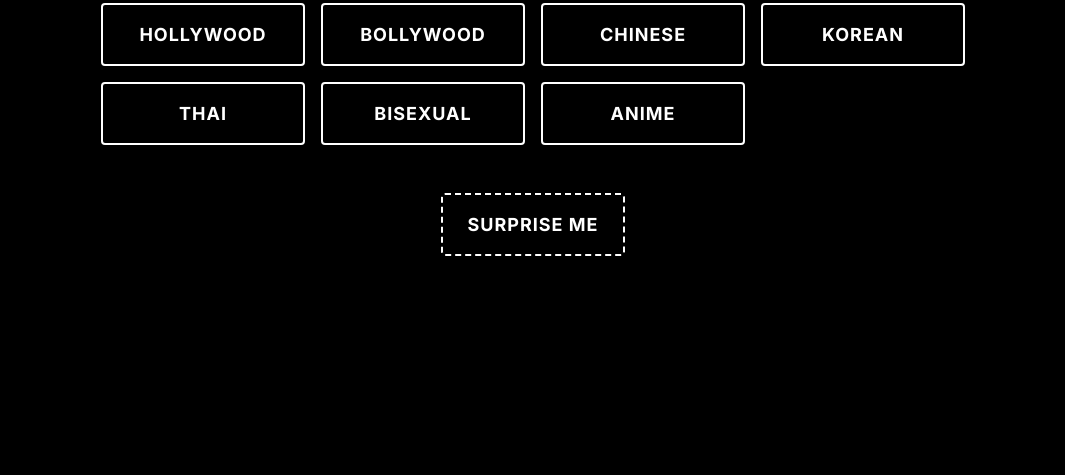
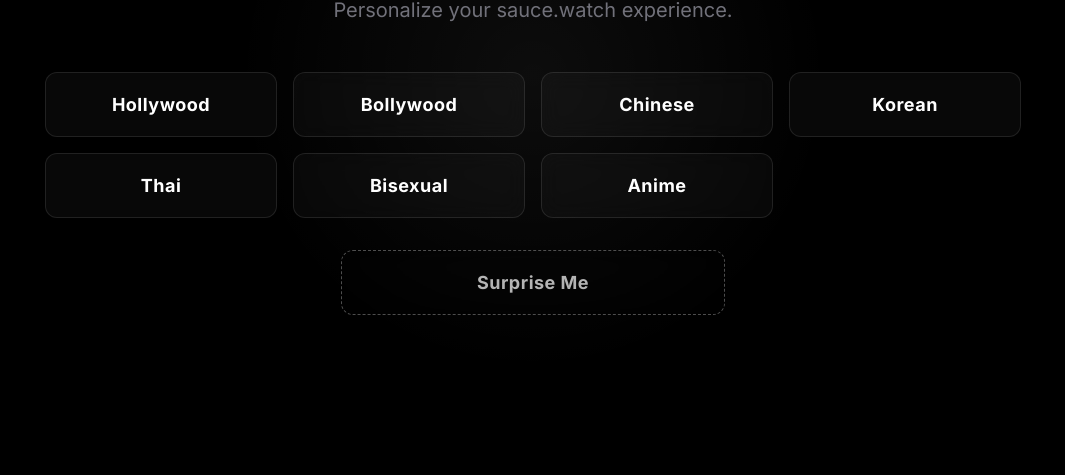
Before and after one commit to lacedbd/sauce-watch, a website: page welcome.html in a window 1280 px wide. Shown: the part 325-800 px from the top of the page, without its empty margins (107-1172 px from the left). Drawn offline with nearby package versions, Linux system fonts and the light colour scheme.

Commit message:
Upgrade welcome page with glassmorphism and animations, and add a real-time category switcher dropdown to the homepage navbar

```diff
--- a/welcome.html
+++ b/welcome.html
@@ -6,59 +6,123 @@
   <title>Welcome to sauce.watch</title>
   <link rel="icon" href="logo.jpg" type="image/jpeg">
   <link href="https://fonts.googleapis.com/css2?family=Inter:wght@400;700;900&display=swap" rel="stylesheet">
-  <!-- Tailwind via CDN just for this page for layout speed -->
   <script src="https://cdn.tailwindcss.com"></script>
   <style>
+    :root {
+      --ea-sp: cubic-bezier(0.28, 0.11, 0.32, 1.00); /* Apple spring */
+    }
     body {
       background-color: #000;
       color: #fff;
       font-family: 'Inter', sans-serif;
       overflow: hidden;
     }
+
+    /* Background Glows */
+    .bg-glow {
+      position: absolute;
+      width: 600px;
+      height: 600px;
+      background: radial-gradient(circle, rgba(255,255,255,0.05) 0%, rgba(0,0,0,0) 70%);
+      top: 50%;
+      left: 50%;
+      transform: translate(-50%, -50%);
+      z-index: 0;
+      pointer-events: none;
+    }
+
+    /* Staggered Animations */
+    .fade-in-up {
+      opacity: 0;
+      transform: translateY(20px);
+      animation: fadeInUp 0.8s var(--ea-sp) forwards;
+    }
+    @keyframes fadeInUp {
+      to { opacity: 1; transform: translateY(0); }
+    }
+
+    /* Button Styling */
     .greeting-btn {
-      background: #000;
+      position: relative;
+      background: rgba(255, 255, 255, 0.03);
+      backdrop-filter: blur(10px);
+      -webkit-backdrop-filter: blur(10px);
+      border: 1px solid rgba(255, 255, 255, 0.1);
       color: #fff;
-      border: 2px solid #fff;
-      padding: 16px 24px;
+      padding: 18px 24px;
       font-size: 1.125rem;
       font-weight: 700;
-      text-transform: uppercase;
-      letter-spacing: 1px;
+      letter-spacing: 0.5px;
       cursor: pointer;
-      transition: all 0.2s ease;
-      border-radius: 4px;
+      transition: all 0.3s var(--ea-sp);
+      border-radius: 12px;
       text-align: center;
+      overflow: hidden;
+      z-index: 10;
     }
+
+    .greeting-btn::before {
+      content: '';
+      position: absolute;
+      top: 0; left: 0; right: 0; bottom: 0;
+      background: linear-gradient(45deg, transparent, rgba(255,255,255,0.1), transparent);
+      transform: translateX(-100%);
+      transition: transform 0.5s ease;
+      z-index: -1;
+    }
+
     .greeting-btn:hover {
-      background: #fff;
-      color: #000;
+      transform: translateY(-4px) scale(1.02);
+      border-color: rgba(255, 255, 255, 0.5);
+      background: rgba(255, 255, 255, 0.08);
+      box-shadow: 0 10px 30px -10px rgba(255,255,255,0.1);
     }
+
+    .greeting-btn:hover::before {
+      transform: translateX(100%);
+    }
+
     .surprise-btn {
-      border-style: dashed;
       background: transparent;
+      border: 1px dashed rgba(255, 255, 255, 0.3);
+      color: rgba(255, 255, 255, 0.7);
+    }
+    .surprise-btn:hover {
+      border: 1px solid #fff;
+      color: #fff;
+      background: rgba(255, 255, 255, 0.05);
     }
   </style>
 </head>
-<body class="flex flex-col justify-center items-center h-screen w-screen m-0">
+<body class="flex flex-col justify-center items-center h-screen w-screen m-0 relative">
 
-  <h1 class="text-4xl md:text-6xl font-black mb-12 text-center tracking-tight px-4">What are we in the mood for today?</h1>
+  <div class="bg-glow"></div>
 
-  <div class="grid grid-cols-2 md:grid-cols-4 gap-4 mb-12 w-full max-w-4xl px-4">
-    <button class="greeting-btn" onclick="handleGreetingChoice('Hollywood')">Hollywood</button>
-    <button class="greeting-btn" onclick="handleGreetingChoice('Bollywood')">Bollywood</button>
-    <button class="greeting-btn" onclick="handleGreetingChoice('Chinese')">Chinese</button>
-    <button class="greeting-btn" onclick="handleGreetingChoice('Korean')">Korean</button>
-    <button class="greeting-btn" onclick="handleGreetingChoice('Thai')">Thai</button>
-    <button class="greeting-btn" onclick="handleGreetingChoice('Bisexual')">Bisexual</button>
-    <button class="greeting-btn" onclick="handleGreetingChoice('Anime')">Anime</button>
+  <div class="z-10 flex flex-col items-center w-full max-w-5xl px-6">
+    <h1 class="text-4xl md:text-6xl lg:text-7xl font-black mb-4 text-center tracking-tight fade-in-up" style="animation-delay: 0.1s;">
+      What are we in the mood for today?
+    </h1>
+    <p class="text-zinc-500 text-lg md:text-xl mb-12 fade-in-up text-center" style="animation-delay: 0.2s;">
+      Personalize your sauce.watch experience.
+    </p>
+
+    <div class="grid grid-cols-2 md:grid-cols-4 gap-4 mb-8 w-full">
+      <button class="greeting-btn fade-in-up" style="animation-delay: 0.3s;" onclick="handleGreetingChoice('Hollywood')">Hollywood</button>
+      <button class="greeting-btn fade-in-up" style="animation-delay: 0.4s;" onclick="handleGreetingChoice('Bollywood')">Bollywood</button>
+      <button class="greeting-btn fade-in-up" style="animation-delay: 0.5s;" onclick="handleGreetingChoice('Chinese')">Chinese</button>
+      <button class="greeting-btn fade-in-up" style="animation-delay: 0.6s;" onclick="handleGreetingChoice('Korean')">Korean</button>
+      <button class="greeting-btn fade-in-up" style="animation-delay: 0.7s;" onclick="handleGreetingChoice('Thai')">Thai</button>
+      <button class="greeting-btn fade-in-up" style="animation-delay: 0.8s;" onclick="handleGreetingChoice('Bisexual')">Bisexual</button>
+      <button class="greeting-btn fade-in-up" style="animation-delay: 0.9s;" onclick="handleGreetingChoice('Anime')">Anime</button>
+    </div>
+
+    <button class="greeting-btn surprise-btn fade-in-up w-full max-w-sm" style="animation-delay: 1.0s;" onclick="handleGreetingChoice('Surprise')">Surprise Me</button>
   </div>
 
-  <button class="greeting-btn surprise-btn" onclick="handleGreetingChoice('Surprise')">Surprise Me</button>
-
   <script>
-    // If they already made a choice, don't let them stay on this page
+    // If they already made a choice, redirect instantly
     if (localStorage.getItem('sauce_preference')) {
-      window.location.href = 'index.html';
+      window.location.replace('index.html');
     }
 
     function handleGreetingChoice(choice) {
```
Also changed, not shown: index.html (+38 -0 lines).
